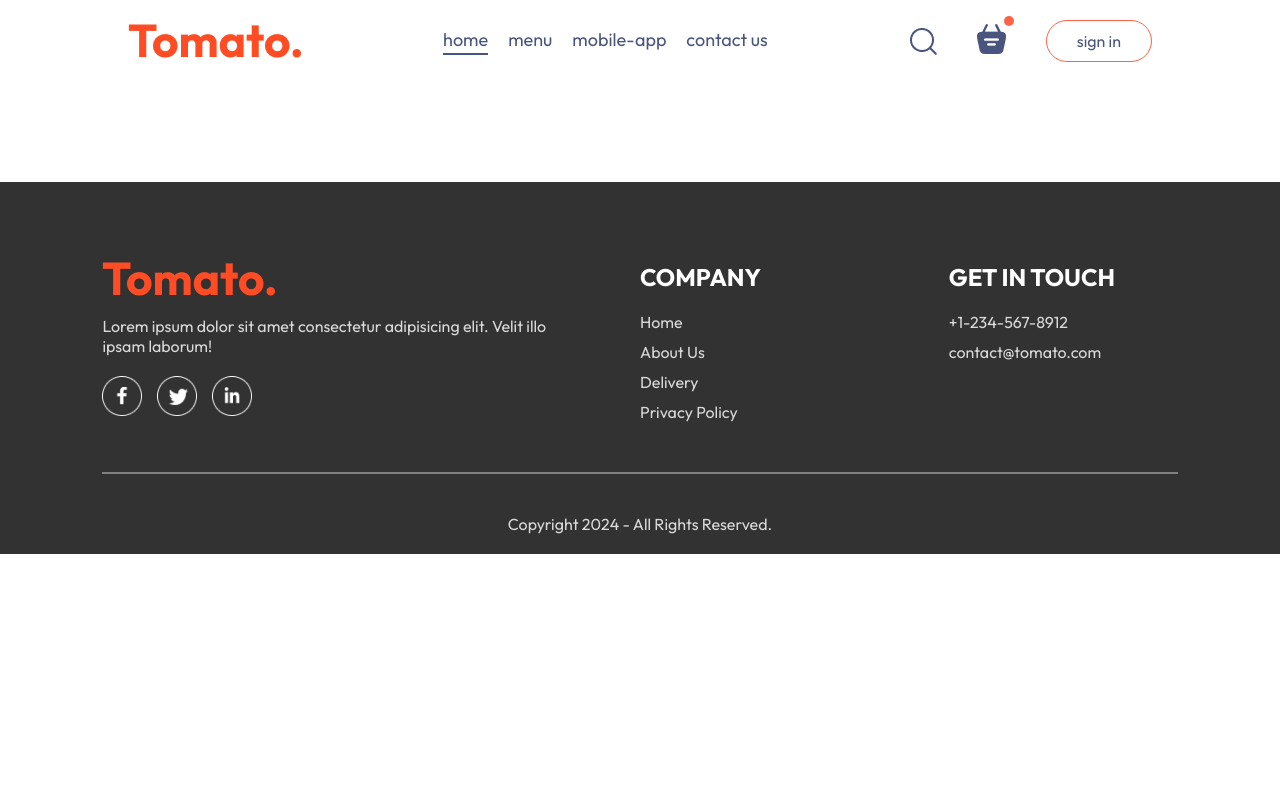
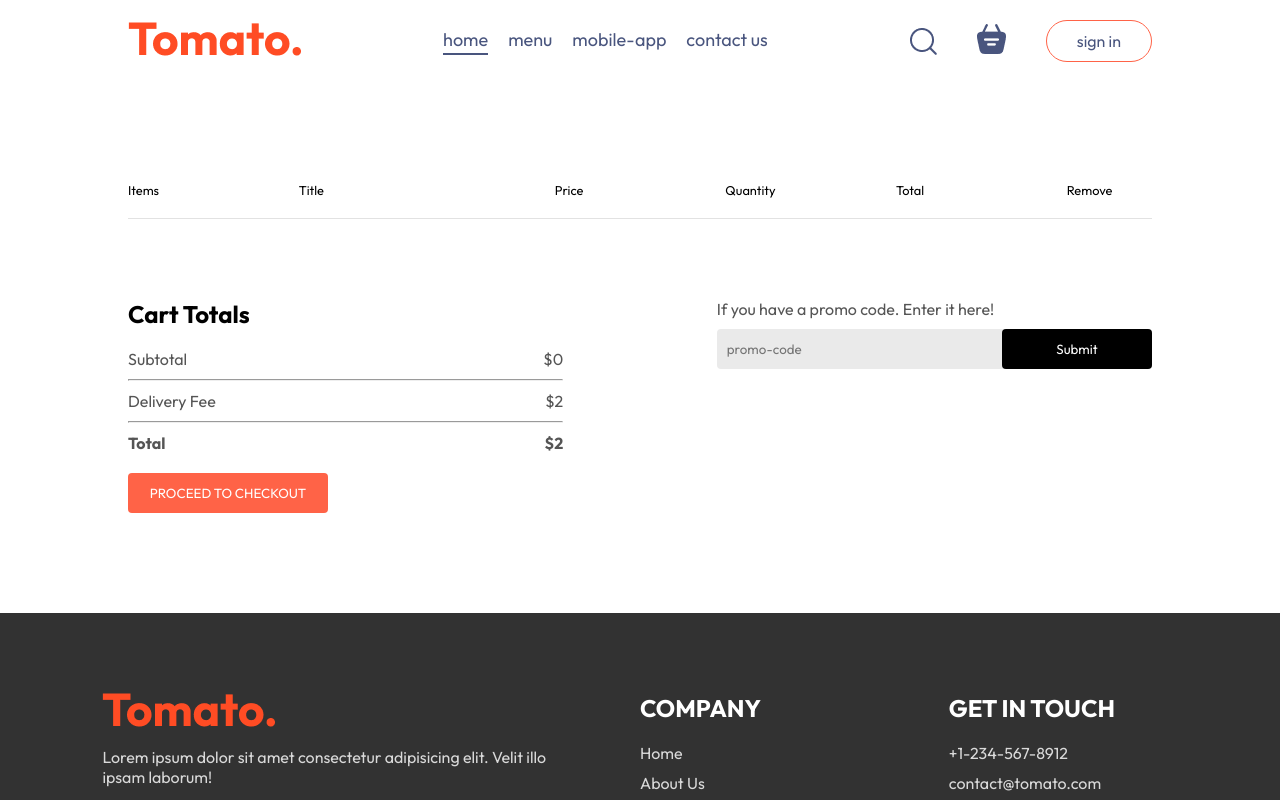
Before and after one commit to aftabbhussain/food-delivery-mern, a React app in the folder frontend/: page /cart in a window 1280 px wide. Shown: the top 800 px of the page. Built offline with nearby package versions, Linux system fonts and the light colour scheme; the HTML template or start-up script is replaced by a standard one.

Commit message:
Create the Cart page -Create and Mounted the Cart page allowing dynamic items -Automatic Values updation

```diff
--- a/frontend/src/components/Navbar/Navbar.jsx
+++ b/frontend/src/components/Navbar/Navbar.jsx
@@ -1,12 +1,15 @@
-import React, { useState } from 'react'
+import React, { useContext, useState } from 'react'
 import './navbar.css'
 import { assets } from '../../assets/assets'
 import { Link } from 'react-router-dom';
+import { StoreContext } from '../../context/StoreContext';
 const Navbar = ({setShowLogin}) => {
     const [menu, setMenu] = useState("home");
+    const {getTotalCartAmount} = useContext(StoreContext);
   return (
     <div className='navbar'>
-        <img src={assets.logo} alt="" className='logo' />
+        <Link to='/'>
+        <img src={assets.logo} alt="" className='logo' /></Link>
         <ul className="navbar-menu">
             <Link to='/' onClick={() => setMenu("home")} className={menu === "home" ? "active" : ""}>home</Link>
             <a  href='#explore-menu'  onClick={() => setMenu("menu")} className={menu === "menu" ? "active" : ""}>menu</a>
@@ -16,8 +19,9 @@
         <div className="navbar-right">
             <img src={assets.search_icon} alt="" />
             <div className="navbar-search-icon">
-                <img src={assets.basket_icon} alt="" />
-                <div className="dot"></div>
+                <Link to='/cart'><img src={assets.basket_icon} alt="" /></Link>
+
+                <div className={getTotalCartAmount()===0 ? "" : "dot"}></div>
             </div>
             <button onClick={() => setShowLogin(true)}>sign in</button>
         </div>
--- a/frontend/src/context/StoreContext.jsx
+++ b/frontend/src/context/StoreContext.jsx
@@ -18,9 +18,18 @@
         setCartItems((prev) => ({...prev, [itemId]:prev[itemId]-1}));
     }
 
-    useEffect(() => {
-        console.log(cartItems);
-    }, [cartItems])
+    const getTotalCartAmount = () => {
+        let totalAmount = 0;
+        for(const item in cartItems){
+            if(cartItems[item] > 0){
+                let iteminfo = food_list.find((product) => product._id === item);
+                totalAmount += (iteminfo).price*cartItems[item];
+            }
+
+        }
+        return totalAmount;
+
+    }
 
     //we want to access these things accros our app
     const contextValue = {
@@ -28,7 +37,8 @@
         cartItems,
         setCartItems,
         addToCart,
-        removeFromCart
+        removeFromCart,
+        getTotalCartAmount
     }
     return (
         <StoreContext.Provider value = {contextValue}>
--- a/frontend/src/pages/Cart/Cart.css
+++ b/frontend/src/pages/Cart/Cart.css
@@ -0,0 +1,94 @@
+.cart{
+    margin-top: 100px;
+
+}
+.cart-items-title{
+    display: grid;
+    grid-template-columns: 1fr 1.5fr 1fr 1fr 1fr 0.5fr;
+    align-items: center;
+    column-rule: gray;
+    font-size: max(1vw, 12px);
+}
+.cart-items-item{
+    margin: 10px 0px;
+    color: black;
+
+}
+.cart-items-item img{
+    width: 50px;
+}
+.cart hr{
+    height: 1px;
+    background-color: #e2e2e2;
+    border: none;
+}
+.cross{
+    cursor: pointer;
+}
+.cart-bottom{
+    margin-top: 80px;
+    display: flex;
+    justify-content: space-between;
+    gap: max(12vw, 20px);
+}
+.cart-total{
+    flex: 1;
+    display: flex;
+    flex-direction: column;
+    gap: 20px;
+}
+.cart-total-details{
+    display: flex;
+    justify-content: space-between;
+    color: #555;
+}
+.cart-total hr{
+    margin: 10px 0px;
+}
+.cart-total button{
+    border: none;
+    color: white;
+    background-color: tomato;
+    width: max(15vw, 200px);
+    padding: 12px 0px;
+    border-radius: 4px;
+    cursor: pointer;
+}
+.cart-promocode{
+    flex: 1;
+
+}
+.cart-promocode p{
+    color: #555;
+}
+.cart-promocode-input{
+    margin-top: 10px;
+    display: flex;
+    justify-content: space-between;
+    align-items: center;
+    background-color: #eaeaea;
+    border-radius: 4px;
+}
+.cart-promocode-input input{
+    background: transparent;
+    border: none;
+    outline: none;
+    padding-left: 10px;
+}
+.cart-promocode-input button{
+    width: max(10vw, 150px);
+    padding: 12px 5px;
+    background-color: black;
+    border: none;
+    color: white;
+    border-radius: 4px;
+}
+@media (max-width:750px){
+    .cart-bottom{
+        flex-direction: column-reverse;
+
+    }
+    .cart-promocode{
+        justify-content: start;
+    }
+}
--- a/frontend/src/pages/Cart/Cart.jsx
+++ b/frontend/src/pages/Cart/Cart.jsx
@@ -1,10 +1,73 @@
-import React from 'react'
+import React, { useContext } from 'react'
 import './Cart.css'
+import { StoreContext } from '../../context/StoreContext'
 const Cart = () => {
+  const {cartItems, food_list, removeFromCart, getTotalCartAmount} = useContext(StoreContext)
   return (
-    <div>
-
+    <>
+    <div className='cart'>
+      <div className='cart-items'>
+        <div className="cart-items-title">
+          <p>Items</p>
+          <p>Title</p>
+          <p>Price</p>
+          <p>Quantity</p>
+          <p>Total</p>
+          <p>Remove</p>
+        </div>
+      </div>
+      <br />
+      <hr />
+      {food_list.map((item, index) => {
+        if(cartItems[item._id] > 0){
+          return (
+            <>
+            <div className='cart-items-title cart-items-item'>
+              <img src={item.image} alt="" />
+              <p>{item.name}</p>
+              <p>${item.price}</p>
+              <p>{cartItems[item._id]}</p>
+              <p>${item.price*cartItems[item._id]}</p>
+              <p onClick={() => removeFromCart(item._id)} className='cross'>X</p>
+            </div>
+            <hr />
+             </>
+          )
+        }
+      })}
     </div>
+    <div className='cart-bottom'>
+      <div className="cart-total">
+        <h2>Cart Totals</h2>
+        <div>
+          <div className="cart-total-details">
+            <p>Subtotal</p>
+            <p>${getTotalCartAmount()}</p>
+          </div>
+          <hr />
+          <div className="cart-total-details">
+            <p>Delivery Fee</p>
+            <p>${2}</p>
+          </div>
+          <hr />
+          <div className="cart-total-details">
+            <b>Total</b>
+            <b>${getTotalCartAmount()+2}</b>
+          </div>
+        </div>
+        <button>PROCEED TO CHECKOUT</button>
+      </div>
+      <div className="cart-promocode">
+        <div>
+          <p>If you have a promo code. Enter it here!</p>
+          <div className="cart-promocode-input">
+            <input type="text" placeholder='promo-code' />
+            <button>Submit</button>
+          </div>
+        </div>
+      </div>
+    </div>
+    </>
   )
 }
 
```
